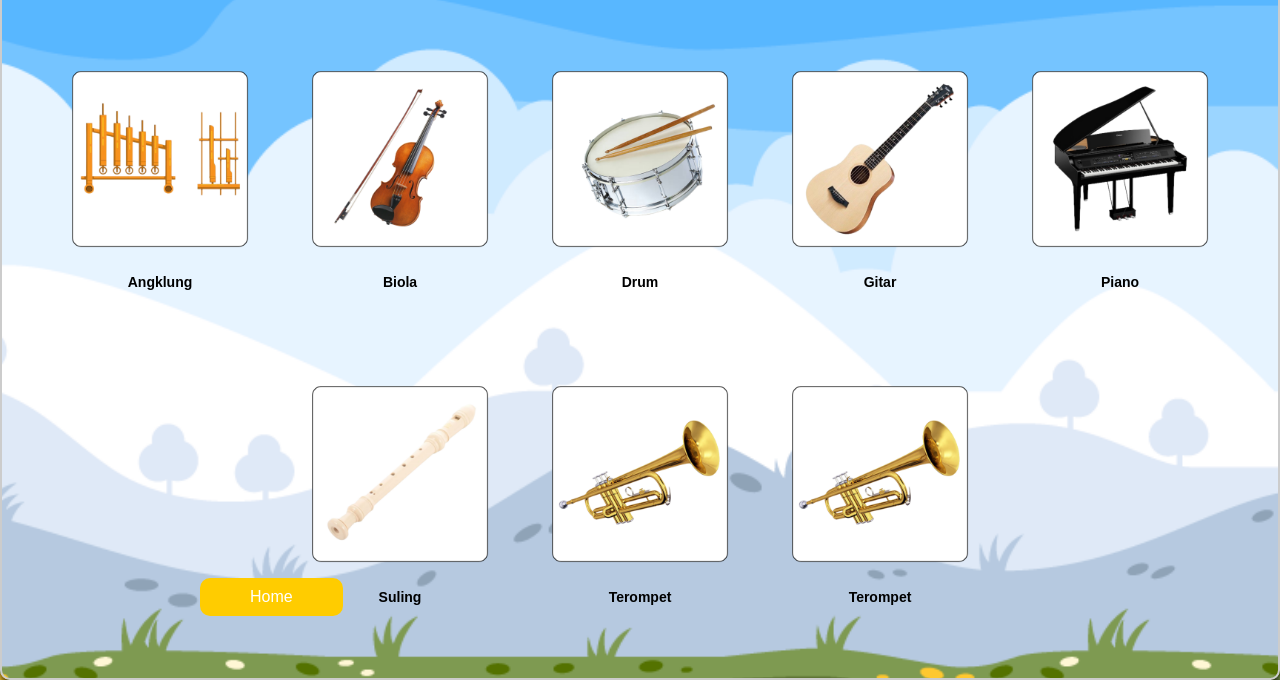
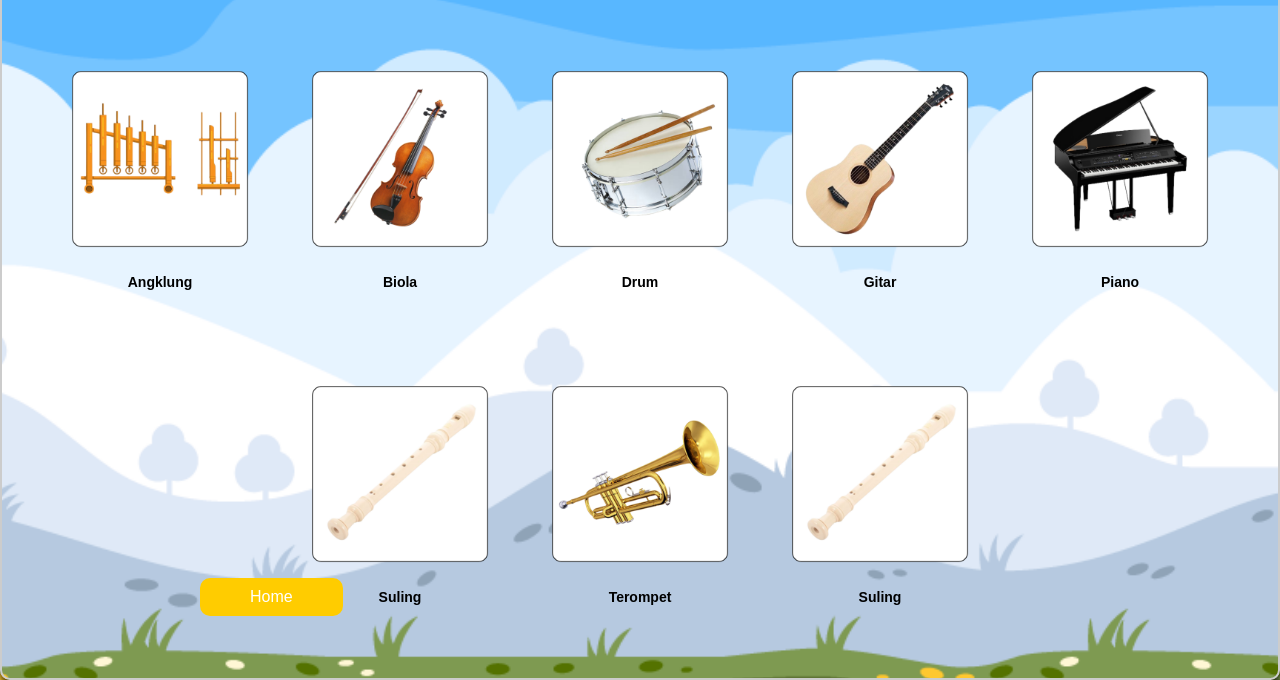
Before and after one commit to mstq12/mstq12, a plain HTML site: page TugasAkhir/alatMusik.html in a window 1280 px wide. Shown: the part 164-844 px from the top of the page. Drawn offline with Linux system fonts and the light colour scheme.

Commit message:
ini test kalau ada error

```diff
--- a/TugasAkhir/alatMusik.html
+++ b/TugasAkhir/alatMusik.html
@@ -39,8 +39,8 @@
         <p class="image-name">Terompet</p>
       </div>
       <div class="image-wrapper" onmouseover="playHoverSound()">
-        <img src="assets/alatMusik/terompet.png" alt="Angklung" class="instrument" onclick="playSound('assets/alatMusik/sound/terompet.opus')">
-        <p class="image-name">Terompet</p>
+        <img src="assets/alatMusik/suling.png" alt="Angklung" class="instrument" onclick="playSound('assets/alatMusik/sound/suling.opus')">
+        <p class="image-name">Suling</p>
       </div>
     </div>
   </div>
```
